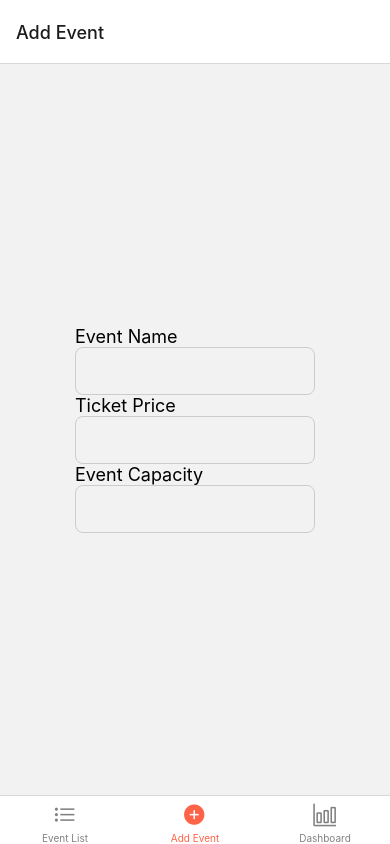
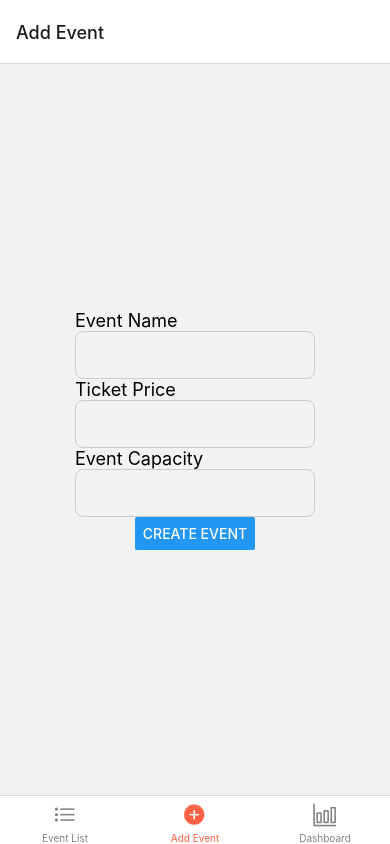
Before and after one commit to apethoud/EventManager, a React Native app: screen /AddEvent in a window 390 px wide. Built offline with nearby package versions, Linux system fonts and the light colour scheme.

Commit message:
feat(event form): add submit button

```diff
--- a/src/components/AddEvent.tsx
+++ b/src/components/AddEvent.tsx
@@ -1,11 +1,15 @@
 import React, { useState } from 'react';
-import { View } from 'react-native';
+import { View, Button } from 'react-native';
 import InputSection from './InputSection';
 
 export default function AddEvent() {
   const [name, setName] = useState('');
   const [costPerTicket, setCostPerTicket] = useState('');
   const [registrationCapacity, setRegistrationCapacity] = useState('');
+
+  function addEvent() {
+    console.log('addEvent');
+  }
 
   return (
     <View style={{ flex: 1, alignItems: 'center', justifyContent: 'center' }}>
@@ -24,6 +28,7 @@ export default function AddEvent() {
         inputUpdater={setRegistrationCapacity}
         label="Event Capacity"
       />
+      <Button onPress={() => addEvent()} title="Create Event" />
     </View>
   );
 }
```
